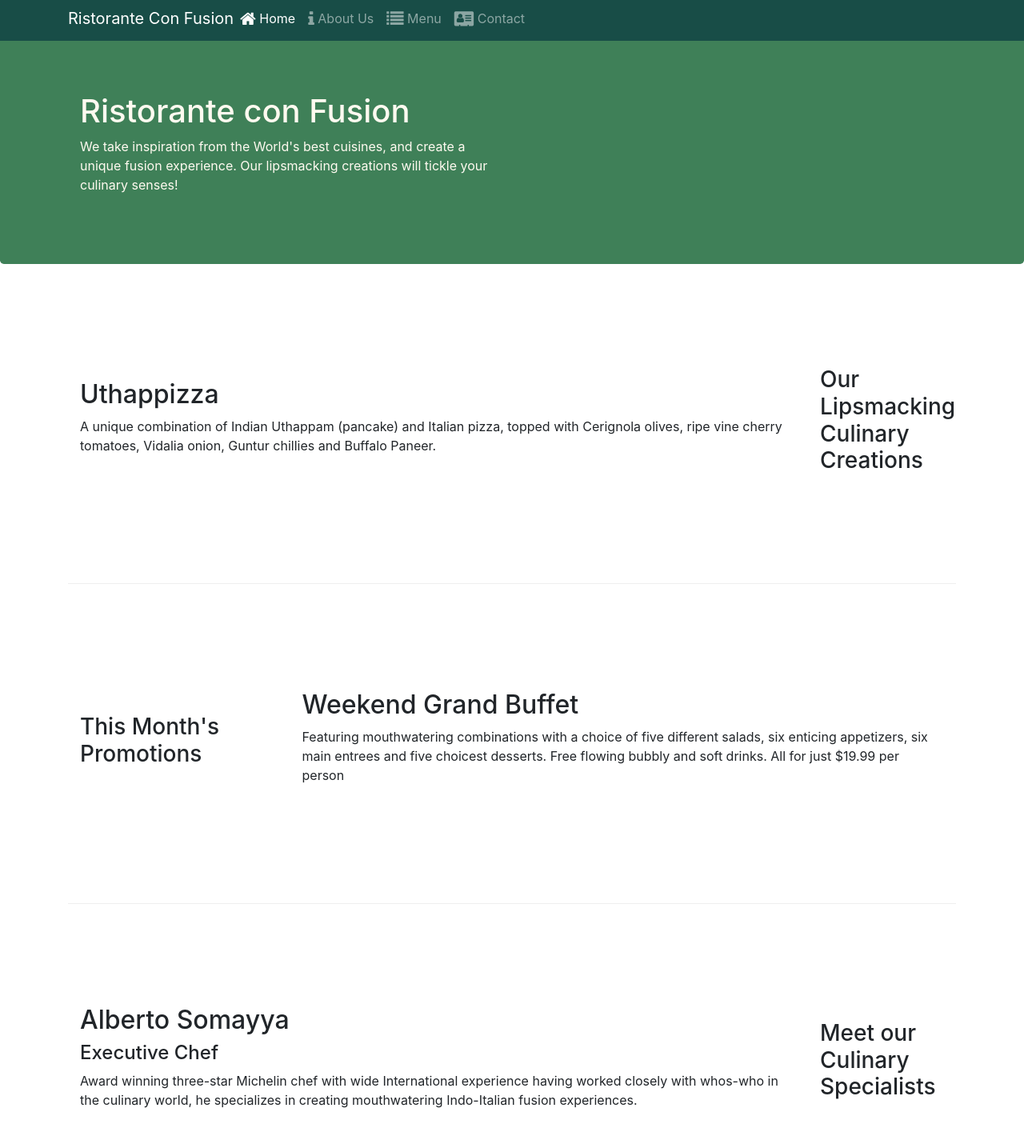
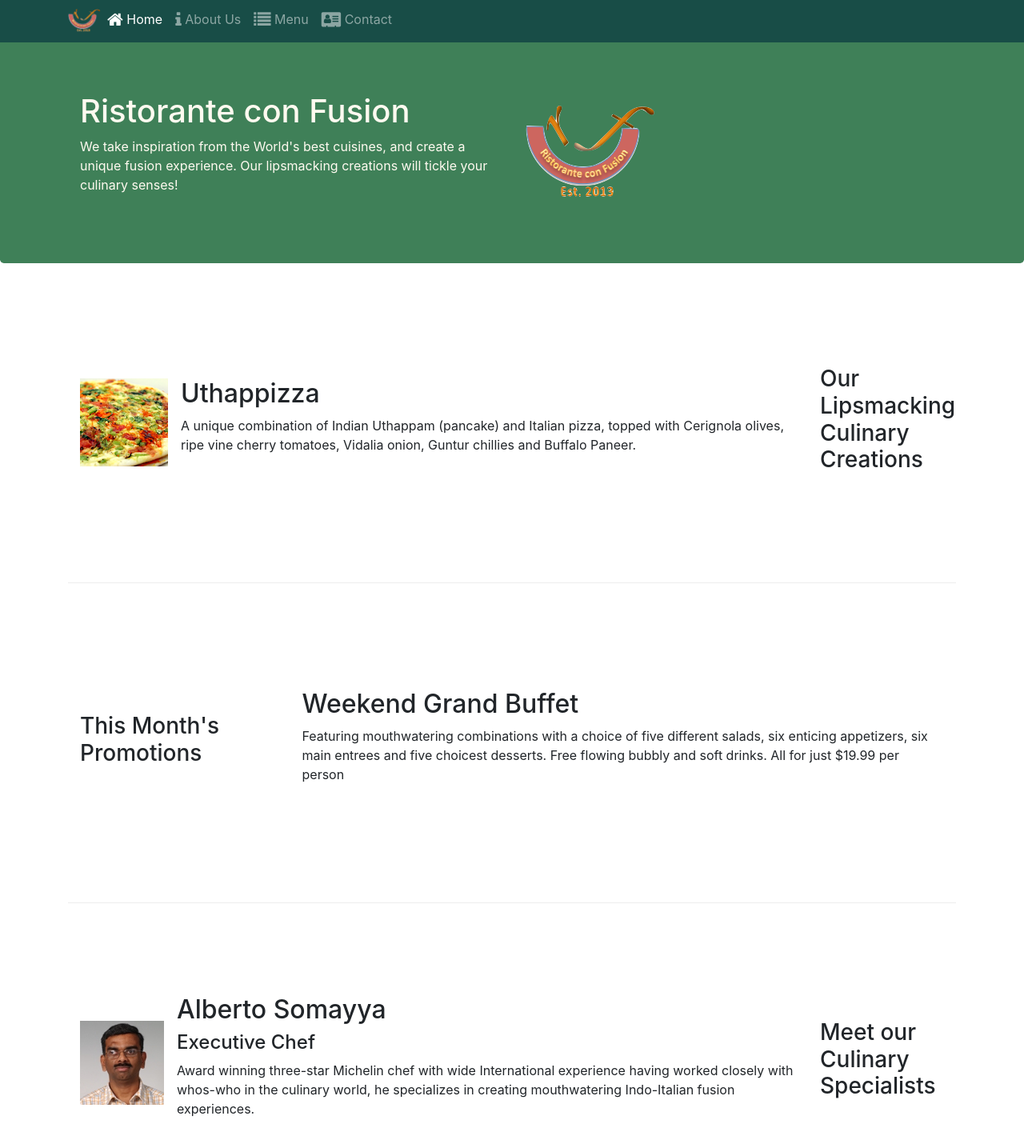
Before and after one commit to MahbubHossainFaisal/Bootstrap4, a website: page index.html in a window 1280 px wide. Shown: the part 5-1440 px from the top of the page at 80% size. Drawn offline with nearby package versions, Linux system fonts and the light colour scheme.

Commit message:
Images and Media

```diff
--- a/index.html
+++ b/index.html
@@ -26,7 +26,7 @@
 
             </button>
 
-            <a class="navbar-brand mr-auto" href="#"> Ristorante Con Fusion </a>
+            <a class="navbar-brand mr-auto" href="#"><img src="img/logo.png" alt="image" height="30" width="41"></a>
             <div class="collapse navbar-collapse" id="Navbar">
 
                 <ul class="navbar-nav mr-auto">
@@ -48,7 +48,8 @@
                     <h1>Ristorante con Fusion</h1>
                     <p>We take inspiration from the World's best cuisines, and create a unique fusion experience. Our lipsmacking creations will tickle your culinary senses!</p>
                 </div>
-                <div class="col-12 col-sms">
+                <div class="col-12 col-sm align-self-center">
+                    <img src="img/logo.png" class="img-fluid">
                 </div>
             </div>
         </div>
@@ -60,8 +61,15 @@
                 <h3>Our Lipsmacking Culinary Creations</h3>
             </div>
             <div class="col-12 col-sm order-sm-first col-md">
-                <h2>Uthappizza</h2>
-                <p>A unique combination of Indian Uthappam (pancake) and Italian pizza, topped with Cerignola olives, ripe vine cherry tomatoes, Vidalia onion, Guntur chillies and Buffalo Paneer.</p>
+                <div class="media">
+                    <img class="d-flex mr-3 image-thumbnail align-self-center" src="img/uthappizza.png" alt="uthappizza">
+                    <div class="media-body">
+                        <h2 class="mt-0">Uthappizza</h2>
+                        <p class="d-none d-sm-block">A unique combination of Indian Uthappam (pancake) and Italian pizza, topped with Cerignola olives, ripe vine cherry tomatoes, Vidalia onion, Guntur chillies and Buffalo Paneer.</p>
+                    </div>
+
+                </div>
+
             </div>
         </div>
 
@@ -81,10 +89,17 @@
             <div class="col-12 col-sm-4 order-sm-last col-md-2">
                 <h3>Meet our Culinary Specialists</h3>
             </div>
-            <div class="col-12 col-sm order-sm-first col-md">
-                <h2>Alberto Somayya</h2>
-                <h4>Executive Chef</h4>
-                <p>Award winning three-star Michelin chef with wide International experience having worked closely with whos-who in the culinary world, he specializes in creating mouthwatering Indo-Italian fusion experiences. </p>
+            <div class="col-sm order-sm-first col-md">
+                <div class="media">
+                    <img class="d-flex mr-3 image-thumbnail align-self-center" src="img/alberto.png" alt="alberto">
+                    <div class="media-body">
+                        <h2 class="mt-0">Alberto Somayya</h2>
+                        <h4>Executive Chef</h4>
+                        <p>Award winning three-star Michelin chef with wide International experience having worked closely with whos-who in the culinary world, he specializes in creating mouthwatering Indo-Italian fusion experiences. </p>
+                    </div>
+                </div>
+
+
             </div>
         </div>
     </div>
```
Also changed, not shown: aboutus.html (+3 -2 lines), contactus.html (+3 -2 lines), img/alberto.png (added), img/buffet.png (added), img/logo.png (added), img/uthappizza.png (added), 1 other file.
